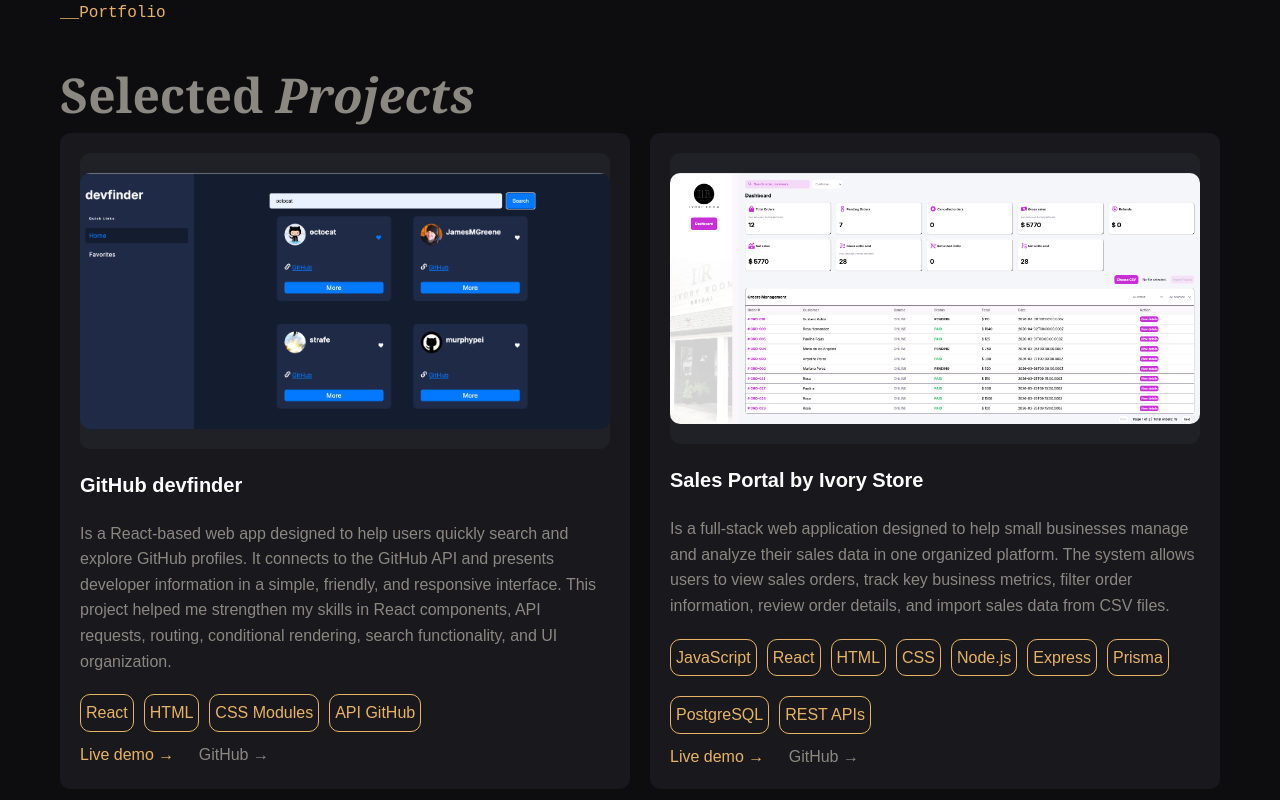
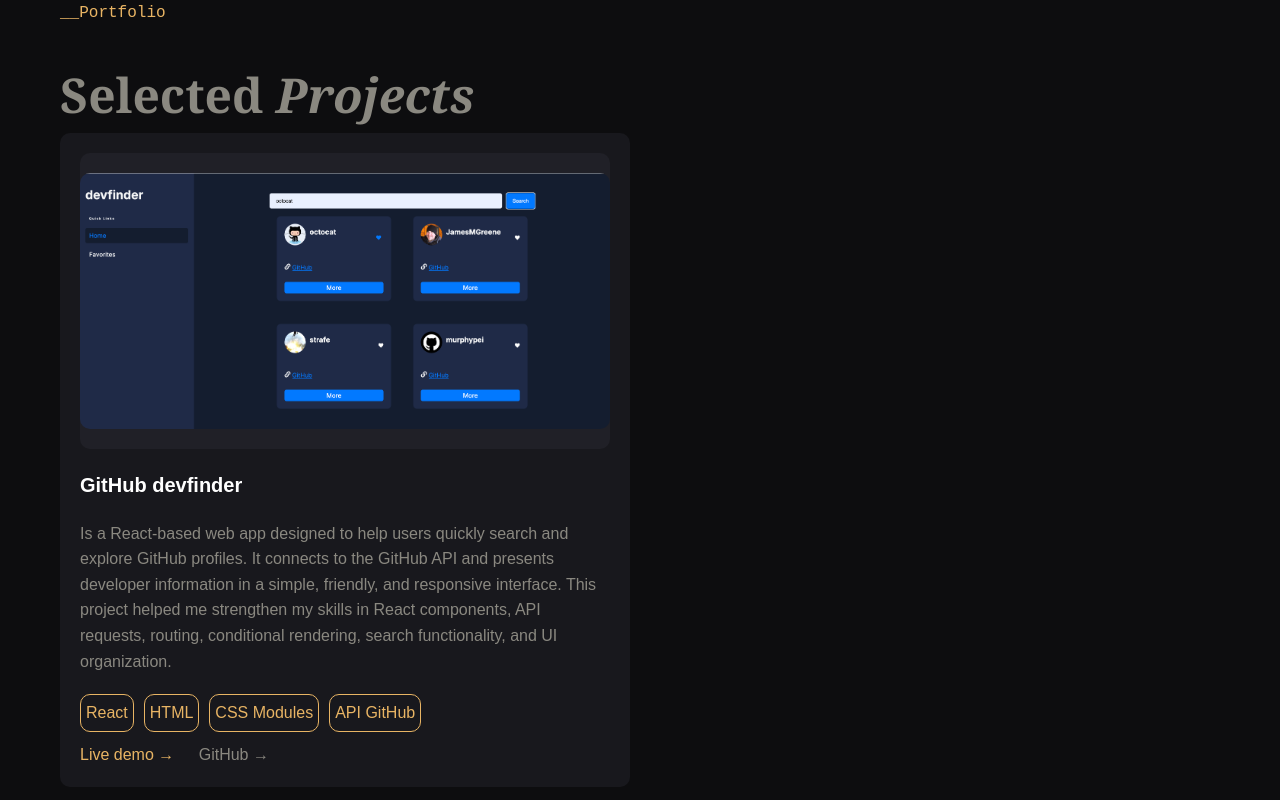
Before and after one commit to nlesme/portfolio, a React app: page / in a window 1280 px wide. Shown: the part 1880-2680 px from the top of the page. Built offline with nearby package versions, Linux system fonts and the light colour scheme; the HTML template or start-up script is replaced by a standard one.

Commit message:
Update projects section

```diff
--- a/src/data/portfolioData.js
+++ b/src/data/portfolioData.js
@@ -1,5 +1,5 @@
 import imgDevFinder from "../assets/devfinder.png";
-import imgIvoryStore from "../assets/ivorystore.png";
+
 
 export const skills = [
     { name: 'HTML',              category: 'Frontend', icon: '🏗️', description: 'Creating clean, semantic page structure for accessible and organized websites.' },
@@ -27,18 +27,7 @@
       live: "https://github-devfinder-project.netlify.app/",
       repo: "https://github.com/nlesme/github-devfinder",
       highlight: true,
-    },
-    {
-      img: imgIvoryStore,
-      title: "Sales Portal by Ivory Store",
-      description:
-        "Is a full-stack web application designed to help small businesses manage and analyze their sales data in one organized platform. The system allows users to view sales orders, track key business metrics, filter order information, review order details, and import sales data from CSV files.",
-      tech: ["JavaScript", "React","HTML", "CSS","Node.js","Express", "Prisma", "PostgreSQL", "REST APIs"],
-      live: "#",
-      repo: "#",
-      highlight: false,
     }
-
   ];
 
   export const links = [
```
Also changed, not shown: src/assets/docs/screenshots/projects.png, src/assets/ivorystore.png (deleted).
